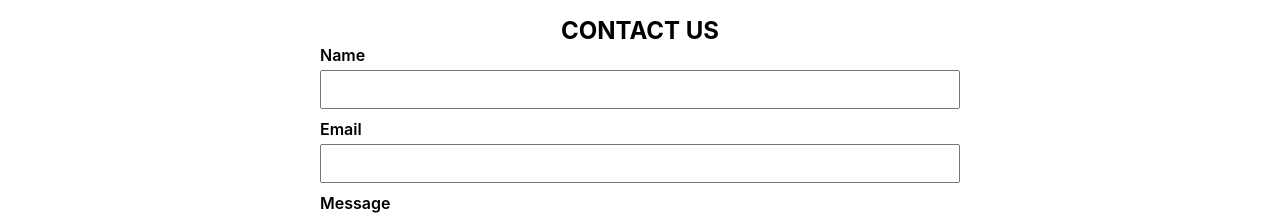
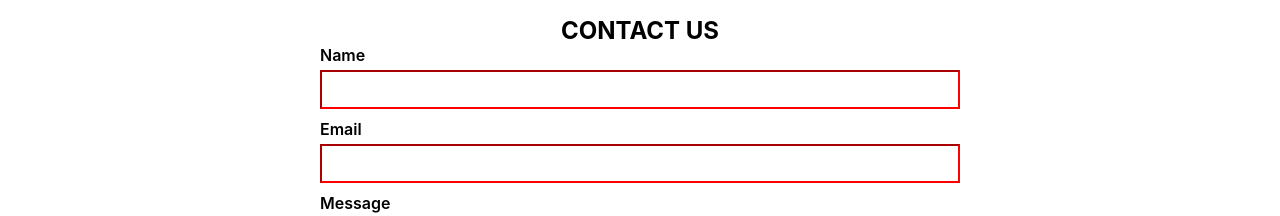
Before and after one commit to Fadil3/suitmedia-frontend, a React (Create React App) app: page / in a window 1280 px wide. Shown: the part 543-759 px from the top of the page. Built offline with nearby package versions, Linux system fonts and the light colour scheme.

Commit message:
handle input event

```diff
--- a/src/components/input/index.jsx
+++ b/src/components/input/index.jsx
@@ -4,9 +4,7 @@ export default function Input({
   type,
   title,
   name,
-  placeholder,
-  value,
-  onChange,
+  handleChange,
   error,
   ...props
 }) {
@@ -14,10 +12,10 @@ export default function Input({
     <div className="input__container">
       <label htmlFor={name}>{title}</label>
       <input
+        style={{ borderColor: error !== '' ? 'red' : '#ccc' }}
         type={type}
         name={name}
-        placeholder={placeholder}
-        onChange={onChange}
+        onChange={handleChange}
         {...props}
       />
       {error && <span className="input__error">{error}</span>}
```
